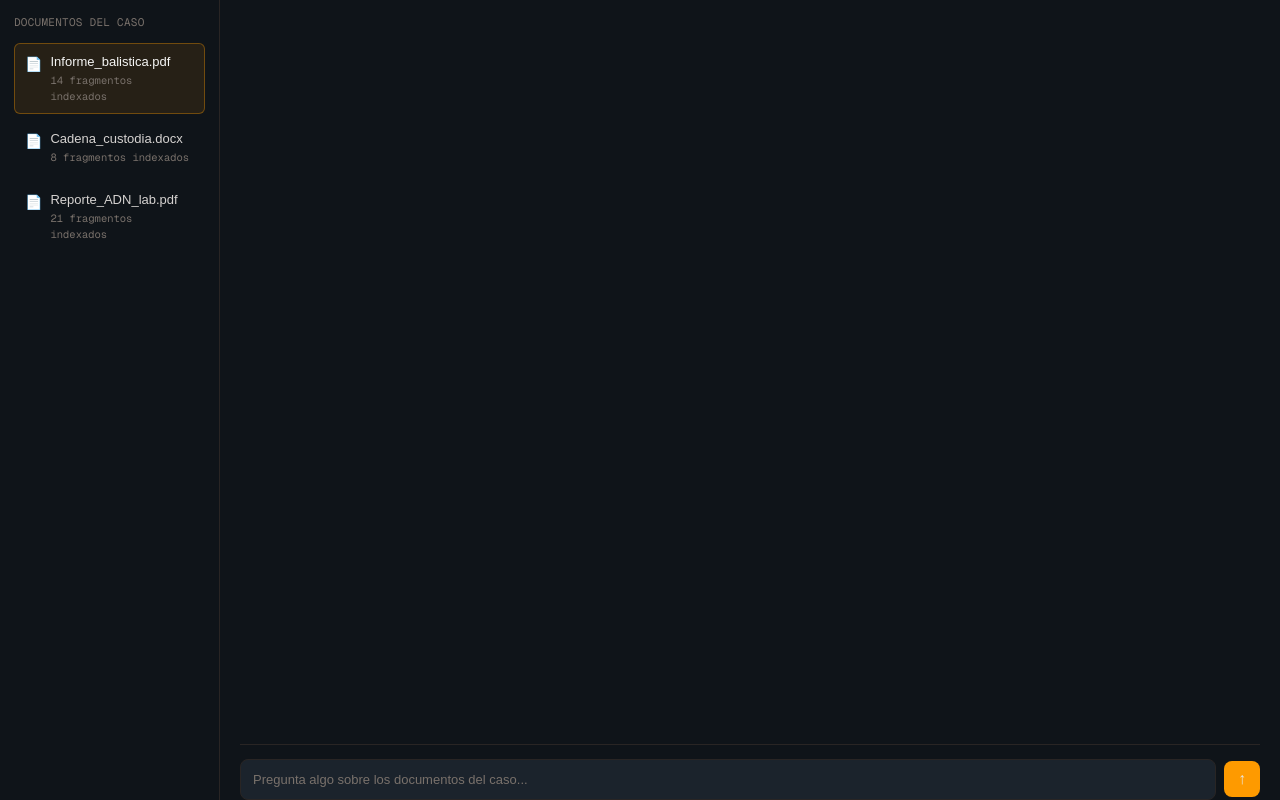
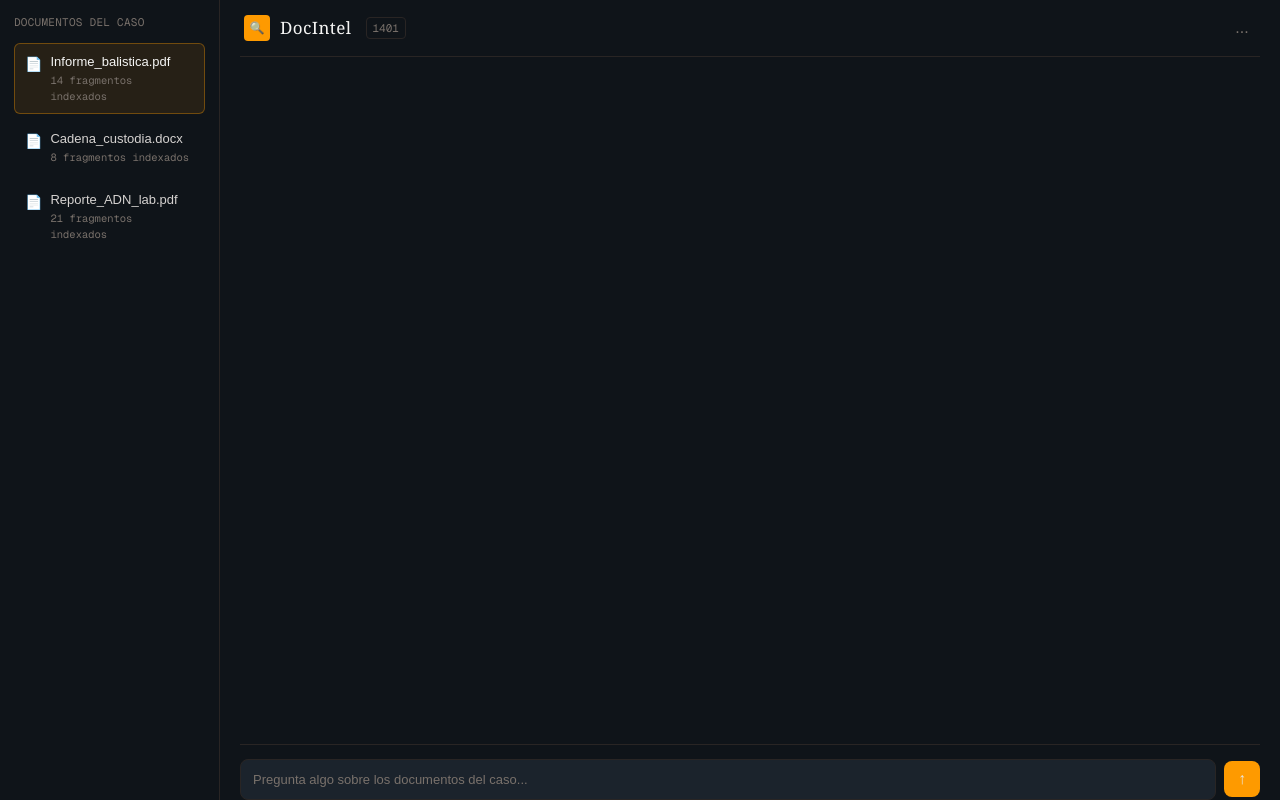
Before and after one commit to Yirli/docintel-front-end, a Next.js app: page / in a window 1280 px wide. Built offline with nearby package versions, Linux system fonts and the light colour scheme.

Commit message:
add page header

```diff
--- /dev/null
+++ b/components/ChatHeader.tsx
@@ -0,0 +1,22 @@
+type ChatHeaderProps = {
+  caseId: string;
+};
+
+export default function ChatHeader({ caseId }: ChatHeaderProps) {
+  return (
+    <div className="flex items-center gap-2.5 px-1 py-3.5 border-b border-stone-800">
+      <div className="w-[26px] h-[26px] rounded bg-amber-500 flex items-center justify-center">
+        <span className="text-xs">🔍</span>
+      </div>
+      <span className="font-serif text-[17px] tracking-wide text-stone-100">
+        DocIntel
+      </span>
+      <span className="font-mono text-[11px] text-stone-500 ml-1 px-1.5 py-0.5 border border-stone-800 rounded">
+        {caseId}
+      </span>
+      <button className="ml-auto w-7 h-7 flex items-center justify-center rounded hover:bg-white/5 transition">
+        <span className="text-stone-500">...</span>
+      </button>
+    </div>
+  );
+}
--- a/components/ChatWindow.tsx
+++ b/components/ChatWindow.tsx
@@ -2,6 +2,7 @@
 "use client";
 
 import { useState } from "react";
+import ChatHeader from "@/components/ChatHeader";
 import MessageList from "@/components/MessageList";
 import ChatInput from "@/components/ChatInput";
 import { ChatMessage } from "@/types";
@@ -21,6 +22,7 @@ export default function ChatWindow() {
 
   return (
     <div className="flex flex-col flex-1 h-full px-5">
+      <ChatHeader caseId={"1401"} />
       <MessageList messages={messages} />
       <ChatInput onSend={handleSend} />
     </div>
```
